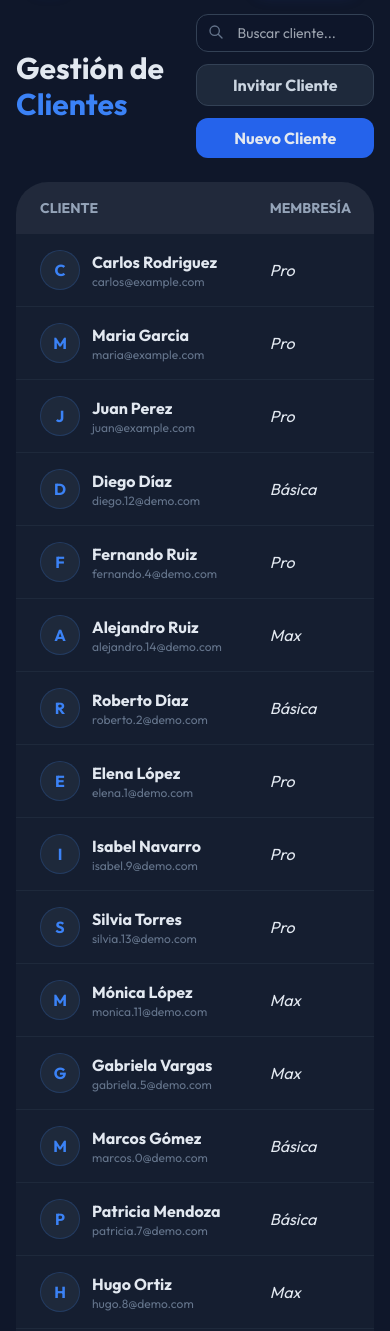
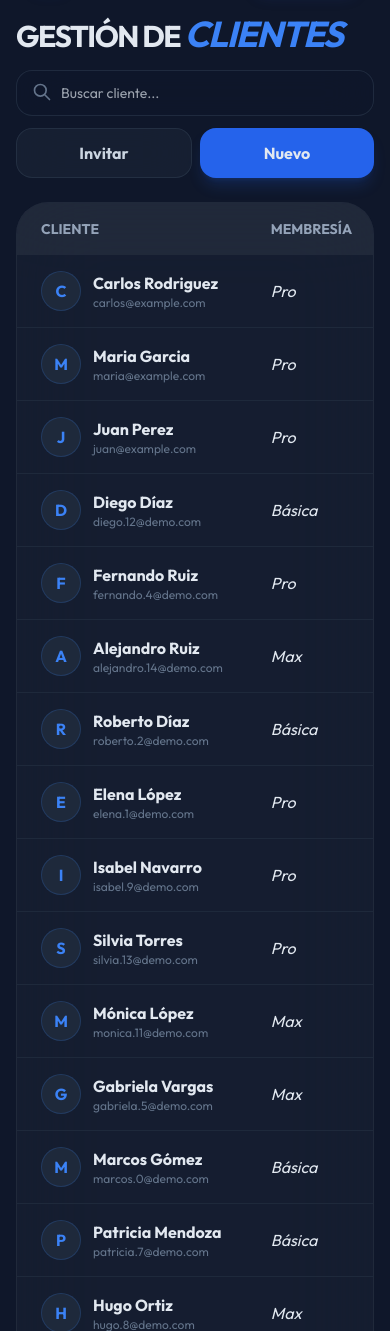
Before and after one commit to AmehdFM/PersonalTrainerWeb, a Django app: page /dashboard/clientes/ in a window 390 px wide. Shown: the part 82-1413 px from the top of the page. Run offline with Django 5.2, Linux system fonts and the light colour scheme; a user stored in the database is signed in; data comes from the database, SQL or seed files in the repository; some libraries are stand-ins or nearby versions.

Commit message:
UI: Further mobile optimizations (dashboard, tabs, tables)

```diff
--- a/templates/admin/clientes.html
+++ b/templates/admin/clientes.html
@@ -2,30 +2,35 @@
 
 {% block admin_content %}
 <div id="section-clientes" class="space-y-6">
-    <div class="flex justify-between items-center">
-        <h1 class="text-3xl font-bold">Gestión de <span class="text-blue-500">Clientes</span></h1>
-        <div class="flex flex-col md:flex-row space-y-3 md:space-y-0 md:space-x-3 items-center">
-            <div class="relative group w-full md:w-64">
+    <div class="flex flex-col md:flex-row md:justify-between md:items-center space-y-4 md:space-y-0">
+        <h1 class="text-3xl font-black tracking-tighter uppercase">Gestión de <span
+                class="text-blue-500 italic text-4xl">Clientes</span></h1>
+        <div class="flex flex-col sm:flex-row space-y-3 sm:space-y-0 sm:space-x-3 items-center">
+            <div class="relative group w-full sm:w-64">
                 <input type="text" id="clientSearch" onkeyup="filterClients()" placeholder="Buscar cliente..."
-                    class="w-full bg-slate-900/50 border border-slate-700 rounded-xl px-4 py-2 text-sm text-white focus:outline-none focus:border-blue-500 transition pl-10">
-                <svg class="w-4 h-4 text-slate-500 absolute left-3 top-2.5 group-focus-within:text-blue-500 transition"
+                    class="w-full bg-slate-900/50 border border-slate-700/50 rounded-2xl px-4 py-3 text-sm text-white focus:outline-none focus:border-blue-500/50 transition pl-11 backdrop-blur-xl">
+                <svg class="w-5 h-5 text-slate-500 absolute left-4 top-3 group-focus-within:text-blue-500 transition"
                     fill="none" stroke="currentColor" viewBox="0 0 24 24">
                     <path stroke-linecap="round" stroke-linejoin="round" stroke-width="2"
                         d="M21 21l-6-6m2-5a7 7 0 11-14 0 7 7 0 0114 0z" />
                 </svg>
             </div>
+            <div class="flex space-x-2 w-full sm:w-auto">
                 <button onclick="toggleModal('invite-modal')"
-                class="w-full md:w-auto bg-slate-800 hover:bg-slate-700 text-slate-300 px-6 py-2 rounded-xl font-bold border border-slate-700 transition">
-                Invitar Cliente
+                    class="flex-1 sm:flex-none bg-slate-800/50 hover:bg-slate-700/50 text-slate-300 px-6 py-3 rounded-2xl font-bold border border-slate-700/50 transition backdrop-blur-xl">
+                    Invitar
                 </button>
                 <button
-                class="w-full md:w-auto bg-blue-600 hover:bg-blue-500 px-6 py-2 rounded-xl font-bold transition">Nuevo
-                Cliente</button>
+                    class="flex-1 sm:flex-none bg-blue-600 hover:bg-blue-500 px-6 py-3 rounded-2xl font-bold shadow-lg shadow-blue-600/20 transition active:scale-95">
+                    Nuevo
+                </button>
+            </div>
         </div>
     </div>
 
-    <div class="bg-slate-800/40 rounded-[2rem] overflow-hidden">
-        <table class="w-full text-left">
+    <div class="bg-slate-800/40 rounded-[2rem] border border-white/5 backdrop-blur-2xl overflow-hidden">
+        <div class="overflow-x-auto scrollbar-hide">
+            <table class="w-full text-left whitespace-nowrap">
                 <thead class="bg-white/5 text-slate-400 text-sm uppercase font-bold">
                     <tr>
                         <th class="px-6 py-4">Cliente</th>
@@ -80,6 +85,7 @@
                     {% endfor %}
                 </tbody>
             </table>
+        </div>
     </div>
 </div>
 
--- a/templates/admin/dashboard.html
+++ b/templates/admin/dashboard.html
@@ -13,8 +13,8 @@
     </div>
 
     <!-- Stats Section -->
-    <div class="bg-slate-800/40 rounded-[2.5rem] p-8 -mx-4 md:mx-0 border border-white/5">
-        <div class="grid grid-cols-1 md:grid-cols-2 lg:grid-cols-5 gap-y-12 gap-x-8">
+    <div class="bg-slate-800/40 rounded-[2.5rem] p-6 md:p-8 -mx-4 md:mx-0 border border-white/5 backdrop-blur-xl">
+        <div class="grid grid-cols-2 md:grid-cols-2 lg:grid-cols-5 gap-y-10 gap-x-6 md:gap-x-8">
             <!-- Col 1 -->
             <div class="space-y-1">
                 <p class="text-slate-500 text-xs font-bold uppercase tracking-widest">Clientes Totales</p>
```
Also changed, not shown: templates/admin/cliente_detail.html (+11 -10 lines), templates/admin/rutinas.html (+6 -4 lines). Lines whose indentation alone changed are shown as unchanged.
